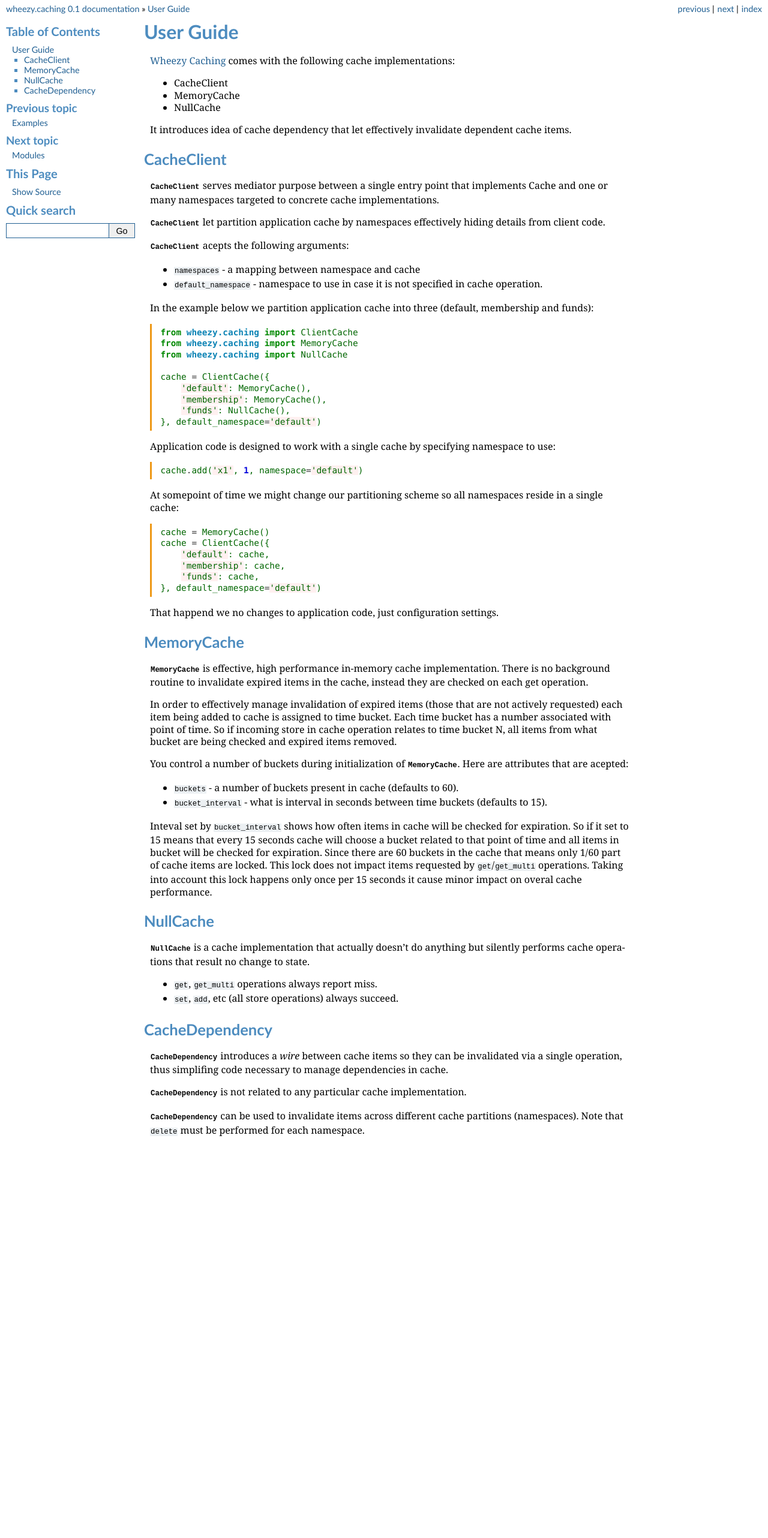
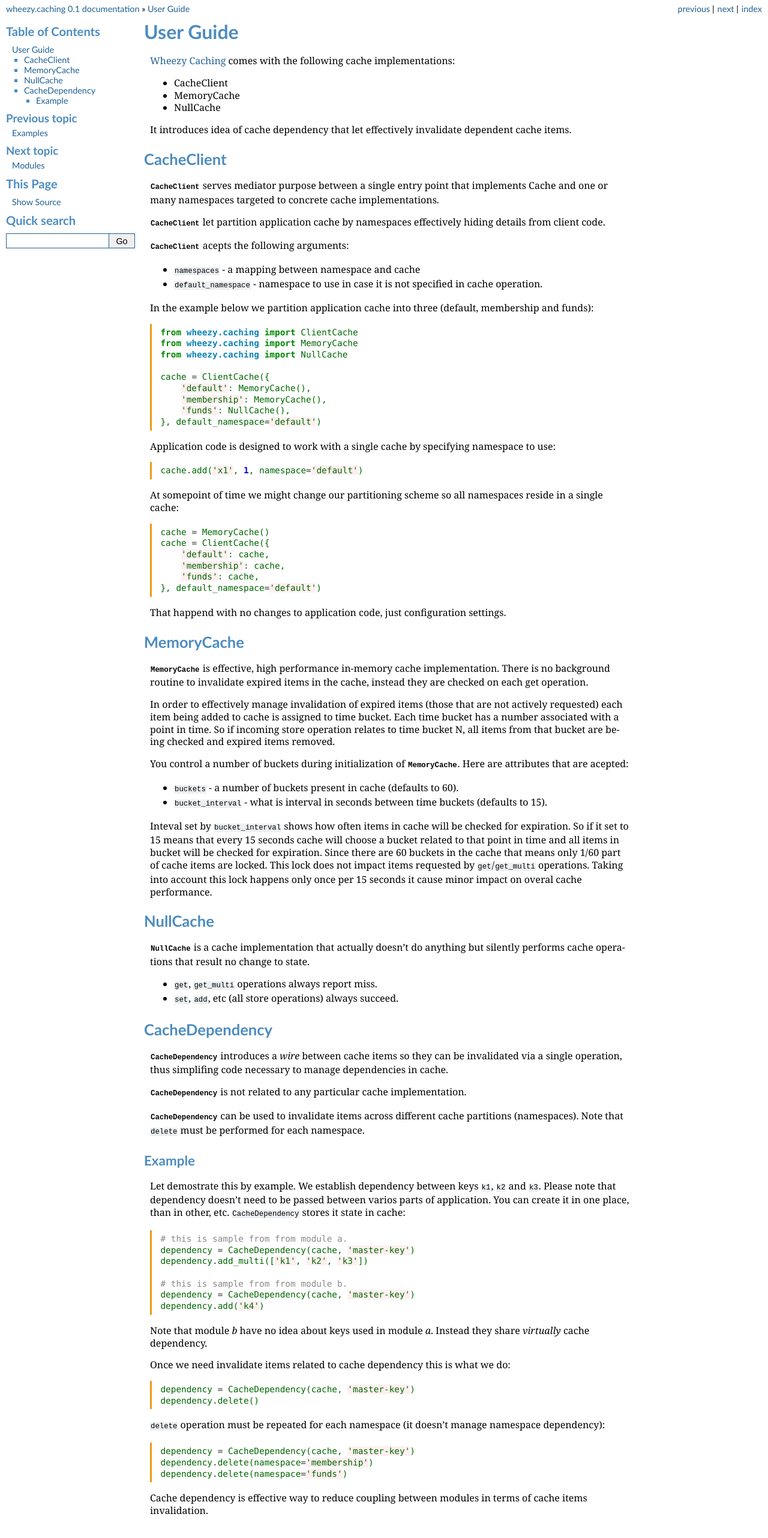
Before and after one commit to akornatskyy/wheezy.caching, a Sphinx documentation site: the page built from doc/userguide.rst, in a window 1280 px wide. Shown: the top 2564 px of the page at 60% size. Built offline with Sphinx 7.4.7, drawn with Linux system fonts in a browser that asks for light colours.

Commit message:
Working on documentation

```diff
--- a/doc/userguide.rst
+++ b/doc/userguide.rst
@@ -56,7 +56,7 @@ namespaces reside in a single cache::
         'funds': cache,
     }, default_namespace='default')
 
-That happend we no changes to application code, just configuration
+That happend with no changes to application code, just configuration
 settings.
 
 MemoryCache
@@ -70,9 +70,9 @@ checked on each get operation.
 In order to effectively manage invalidation of expired items (those
 that are not actively requested) each item being added to cache is
 assigned to time bucket. Each time bucket has a number associated
-with point of time. So if incoming store in cache operation relates
-to time bucket N, all items from what bucket are being checked and
-expired items removed.
+with a point in time. So if incoming store operation relates to time
+bucket N, all items from that bucket are being checked and expired
+items removed.
 
 You control a number of buckets during initialization of
 :py:class:`~wheezy.caching.memory.MemoryCache`. Here are attributes
@@ -84,7 +84,7 @@ that are acepted:
 
 Inteval set by ``bucket_interval`` shows how often items in cache will
 be checked for expiration. So if it set to 15 means that every 15 seconds
-cache will choose a bucket related to that point of time and all items in
+cache will choose a bucket related to that point in time and all items in
 bucket will be checked for expiration. Since there are 60 buckets in the
 cache that means only 1/60 part of cache items are locked. This lock
 does not impact items requested by ``get``/``get_multi`` operations.
@@ -114,3 +114,39 @@ any particular cache implementation.
 :py:class:`~wheezy.caching.dependency.CacheDependency` can be used to
 invalidate items across different cache partitions (namespaces). Note
 that ``delete`` must be performed for each namespace.
+
+Example
+~~~~~~~
+
+Let demostrate this by example. We establish dependency between keys
+``k1``, ``k2`` and ``k3``. Please note that dependency doesn't need to
+be passed between varios parts of application. You can create it in
+one place, than in other, etc. ``CacheDependency`` stores it state in
+cache::
+
+    # this is sample from from module a.
+    dependency = CacheDependency(cache, 'master-key')
+    dependency.add_multi(['k1', 'k2', 'k3'])
+
+    # this is sample from from module b.
+    dependency = CacheDependency(cache, 'master-key')
+    dependency.add('k4')
+
+Note that module `b` have no idea about keys used in module `a`. Instead
+they share `virtually` cache dependency.
+
+Once we need invalidate items related to cache dependency this is what we
+do::
+
+    dependency = CacheDependency(cache, 'master-key')
+    dependency.delete()
+
+``delete`` operation must be repeated for each namespace (it doesn't manage
+namespace dependency)::
+
+    dependency = CacheDependency(cache, 'master-key')
+    dependency.delete(namespace='membership')
+    dependency.delete(namespace='funds')
+
+Cache dependency is effective way to reduce coupling between modules in
+terms of cache items invalidation.
```
